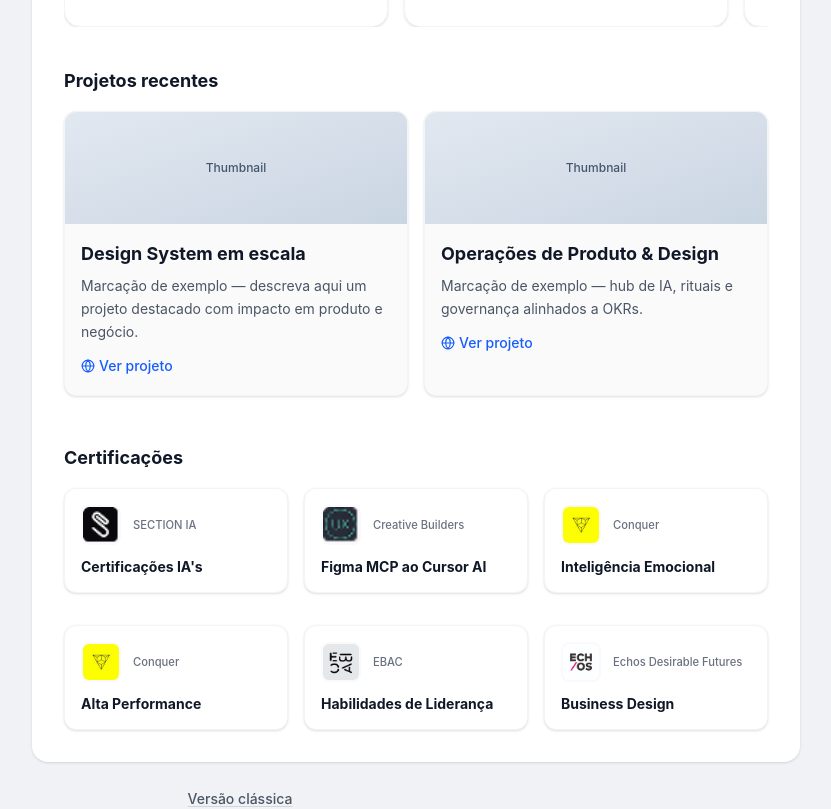
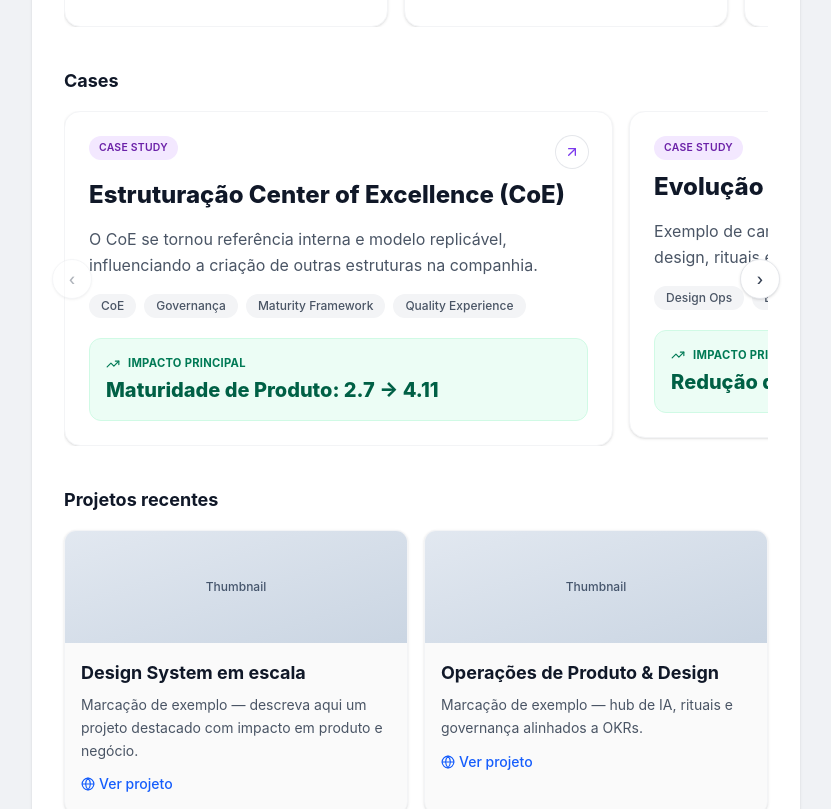
Before and after one commit to julyveiga/professional-resume, a React (Vite) app: page / in a window 1280 px wide. Shown: the part 1820-2629 px from the top of the page, without its empty margins (400-1231 px from the left). Built offline with nearby package versions, Linux system fonts and the light colour scheme.

Commit message:
thumb case

```diff
--- a/src/app/pages/ResumeModernPage.tsx
+++ b/src/app/pages/ResumeModernPage.tsx
@@ -16,6 +16,8 @@ import {
   ShieldCheck,
   Palette,
   Building2,
+  ArrowUpRight,
+  TrendingUpIcon,
 } from 'lucide-react';
 import { useAppLanguage } from '../context/AppLanguageContext';
 
@@ -89,6 +91,16 @@ type AchievementCard = {
   bodyHtml: string;
   icon: React.ReactNode;
   iconWrapperClassName: string;
+};
+
+type CasePreviewCard = {
+  badge: string;
+  title: string;
+  description: string;
+  tags: string[];
+  impactLabel: string;
+  impactValue: string;
+  to?: string;
 };
 
 function stripHtmlToText(html: string): string {
@@ -226,6 +238,113 @@ function AchievementsCarousel({ achievementsHtml }: { achievementsHtml: string }
   );
 }
 
+function CasesCarousel({
+  cards,
+  viewLabel,
+  comingSoonLabel,
+}: {
+  cards: CasePreviewCard[];
+  viewLabel: string;
+  comingSoonLabel: string;
+}) {
+  const [emblaRef, emblaApi] = useEmblaCarousel({ align: 'start', loop: false, skipSnaps: false });
+  const [canPrev, setCanPrev] = useState(false);
+  const [canNext, setCanNext] = useState(false);
+
+  const update = useCallback(() => {
+    if (!emblaApi) return;
+    setCanPrev(emblaApi.canScrollPrev());
+    setCanNext(emblaApi.canScrollNext());
+  }, [emblaApi]);
+
+  useEffect(() => {
+    if (!emblaApi) return;
+    update();
+    emblaApi.on('select', update);
+    emblaApi.on('reInit', update);
+    return () => {
+      emblaApi.off('select', update);
+      emblaApi.off('reInit', update);
+    };
+  }, [emblaApi, update]);
+
+  return (
+    <div className="relative">
+      <div className="overflow-hidden" ref={emblaRef}>
+        <div className="flex gap-4">
+          {cards.map((card, idx) => (
+            <div key={idx} className="flex-[0_0_92%] sm:flex-[0_0_84%] lg:flex-[0_0_78%]">
+              <article className="overflow-hidden rounded-2xl border border-gray-100 bg-white shadow-sm">
+                <div className="p-5 md:p-6">
+                  <div className="mb-3 flex items-start justify-between gap-3">
+                    <span className="inline-flex rounded-full bg-[#f3e8ff] px-2.5 py-1 text-[0.65rem] font-semibold uppercase tracking-wide text-[#6b21a8]">
+                      {card.badge}
+                    </span>
+                    {card.to ? (
+                      <Link
+                        to={card.to}
+                        className="inline-flex h-8 w-8 items-center justify-center rounded-full bg-white text-[#7c3aed] ring-1 ring-gray-200 transition hover:bg-gray-50"
+                        aria-label={viewLabel}
+                      >
+                        <ArrowUpRight className="h-4 w-4" />
+                      </Link>
+                    ) : (
+                      <span className="rounded-full bg-gray-100 px-2.5 py-1 text-[0.65rem] font-semibold uppercase tracking-wide text-gray-500">
+                        {comingSoonLabel}
+                      </span>
+                    )}
+                  </div>
+
+                  <h3 className="text-2xl font-extrabold leading-tight text-gray-900">{card.title}</h3>
+                  <p className="mt-4 text-base leading-relaxed text-gray-600">{card.description}</p>
+
+                  <div className="mt-4 flex flex-wrap gap-2">
+                    {card.tags.map((tag) => (
+                      <span
+                        key={tag}
+                        className="rounded-full bg-gray-100 px-3 py-1 text-xs font-medium text-gray-600"
+                      >
+                        {tag}
+                      </span>
+                    ))}
+                  </div>
+
+                  <div className="mt-5 rounded-xl border border-emerald-100 bg-emerald-50 p-4">
+                    <p className="flex items-center gap-2 text-[0.7rem] font-bold uppercase tracking-wide text-emerald-700">
+                      <TrendingUpIcon className="h-3.5 w-3.5" />
+                      {card.impactLabel}
+                    </p>
+                    <p className="mt-1 text-xl font-extrabold text-emerald-800">{card.impactValue}</p>
+                  </div>
+                </div>
+              </article>
+            </div>
+          ))}
+        </div>
+      </div>
+
+      <button
+        type="button"
+        onClick={() => emblaApi?.scrollPrev()}
+        disabled={!canPrev}
+        className="absolute -left-3 top-1/2 flex h-10 w-10 -translate-y-1/2 items-center justify-center rounded-full border border-gray-200 bg-white text-gray-700 shadow-sm transition disabled:cursor-not-allowed disabled:opacity-40"
+        aria-label="Anterior"
+      >
+        ‹
+      </button>
+      <button
+        type="button"
+        onClick={() => emblaApi?.scrollNext()}
+        disabled={!canNext}
+        className="absolute -right-3 top-1/2 flex h-10 w-10 -translate-y-1/2 items-center justify-center rounded-full border border-gray-200 bg-white text-gray-700 shadow-sm transition disabled:cursor-not-allowed disabled:opacity-40"
+        aria-label="Próximo"
+      >
+        ›
+      </button>
+    </div>
+  );
+}
+
 const hardSkillsTagsShared = [
   'Product Ops',
   'Design Ops',
@@ -257,6 +376,39 @@ const labels = {
     hardSkillsTitle: 'Hard Skills',
     phonePlaceholder: 'Telefone sob consulta',
     projectsTitle: 'Projetos recentes',
+    casesTitle: 'Cases',
+    casesView: 'Ver case',
+    casesComingSoon: 'Em breve',
+    casesCards: [
+      {
+        badge: 'Case Study',
+        title: 'Estruturação Center of Excellence (CoE)',
+        description:
+          'O CoE se tornou referência interna e modelo replicável, influenciando a criação de outras estruturas na companhia.',
+        tags: ['CoE', 'Governança', 'Maturity Framework', 'Quality Experience'],
+        impactLabel: 'Impacto principal',
+        impactValue: 'Maturidade de Produto: 2.7 → 4.11',
+        to: '/projetos/coe-global',
+      },
+      {
+        badge: 'Case Study',
+        title: 'Evolução de Design Operations',
+        description:
+          'Exemplo de card para próximos cases com foco em escala de design, rituais e eficiência operacional.',
+        tags: ['Design Ops', 'Escala', 'Rituais', 'Performance'],
+        impactLabel: 'Impacto principal',
+        impactValue: 'Redução de retrabalho: +35%',
+      },
+      {
+        badge: 'Case Study',
+        title: 'Framework de Qualidade em Produto',
+        description:
+          'Exemplo de card para próximos cases orientados por qualidade de experiência e padronização de decisões.',
+        tags: ['Quality', 'Produto', 'Governança', 'Métricas'],
+        impactLabel: 'Impacto principal',
+        impactValue: 'Aumento de consistência: +48%',
+      },
+    ] as CasePreviewCard[],
     projectA: {
       title: 'Design System em escala',
       desc: 'Marcação de exemplo — descreva aqui um projeto destacado com impacto em produto e negócio.',
@@ -281,6 +433,39 @@ const labels = {
     hardSkillsTitle: 'Hard Skills',
     phonePlaceholder: 'Phone on request',
     projectsTitle: 'Latest projects',
+    casesTitle: 'Cases',
+    casesView: 'View case',
+    casesComingSoon: 'Coming soon',
+    casesCards: [
+      {
+        badge: 'Case Study',
+        title: 'Center of Excellence (CoE) Structuring',
+        description:
+          'The CoE became an internal benchmark and a replicable model, influencing other structures across the company.',
+        tags: ['CoE', 'Governance', 'Maturity Framework', 'Quality Experience'],
+        impactLabel: 'Main impact',
+        impactValue: 'Product maturity: 2.7 → 4.11',
+        to: '/projetos/coe-global',
+      },
+      {
+        badge: 'Case Study',
+        title: 'Design Operations Evolution',
+        description:
+          'Example card for upcoming cases focused on design scale, rituals, and operational efficiency.',
+        tags: ['Design Ops', 'Scale', 'Rituals', 'Performance'],
+        impactLabel: 'Main impact',
+        impactValue: 'Rework reduction: +35%',
+      },
+      {
+        badge: 'Case Study',
+        title: 'Product Quality Framework',
+        description:
+          'Example card for upcoming cases driven by experience quality and decision consistency.',
+        tags: ['Quality', 'Product', 'Governance', 'Metrics'],
+        impactLabel: 'Main impact',
+        impactValue: 'Consistency increase: +48%',
+      },
+    ] as CasePreviewCard[],
     projectA: {
       title: 'Design system at scale',
       desc: 'Placeholder — describe a flagship project with product and business impact.',
@@ -650,6 +835,17 @@ export default function ResumeModernPage() {
 
           <section className="print:hidden">
             <div className="mb-4">
+              <h2 className="text-lg font-bold text-gray-900">{L.casesTitle}</h2>
+            </div>
+            <CasesCarousel
+              cards={L.casesCards}
+              viewLabel={L.casesView}
+              comingSoonLabel={L.casesComingSoon}
+            />
+          </section>
+
+          <section className="mt-10 print:hidden">
+            <div className="mb-4">
               <h2 className="text-lg font-bold text-gray-900">{L.projectsTitle}</h2>
             </div>
             <div className="grid gap-4 sm:grid-cols-2">
```
